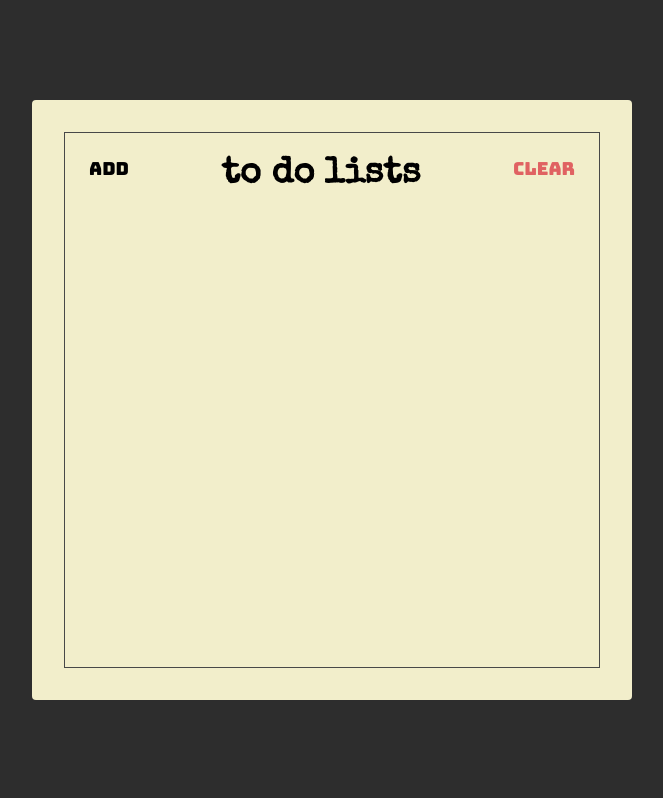
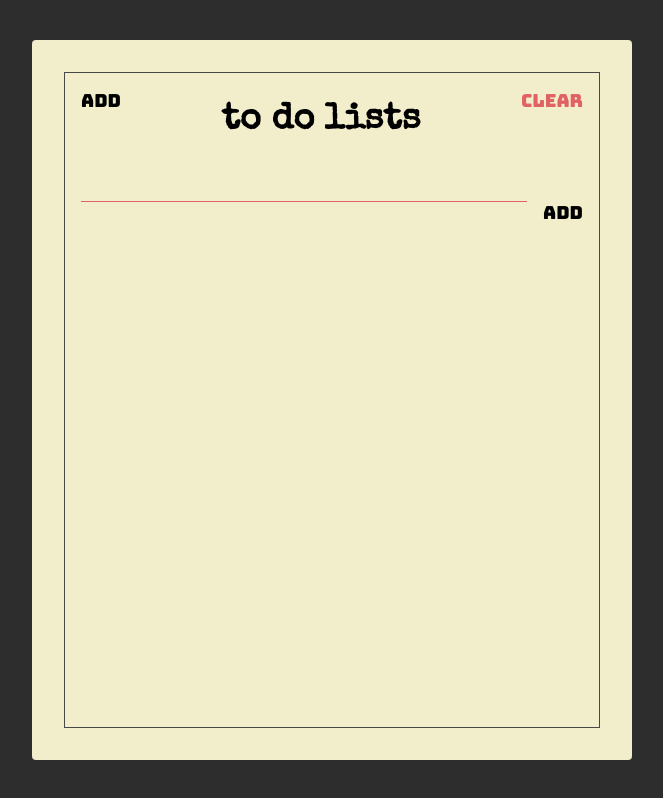
Before and after one commit to APPsZone/react-course-starter, a plain HTML site: page index.html in a window 1280 px wide. Shown: the whole page, without its empty margins (308-971 px from the left). Drawn offline with nearby package versions, Linux system fonts and the light colour scheme.

Commit message:
make Add Section

```diff
--- a/index.html
+++ b/index.html
@@ -16,11 +16,18 @@
   <body>
     <div class="container">
       <div class="frame">
-        <div class="header">
+        <section class="header">
           <button class="header-btn">Add</button>
           <h1 class="header-title">To Do Lists</h1>
           <button class="header-btn main-red-color">Clear</button>
-        </div>
+        </section>
+
+        <section class="add">
+          <form class="add-form">
+            <input type="text" class="add-input" />
+            <button class="add-btn">Add</button>
+          </form>
+        </section>
       </div>
     </div>
   </body>
--- a/style.css
+++ b/style.css
@@ -33,7 +33,7 @@
 
 .container {
   width: 600px;
-  height: 600px;
+  height: 720px;
   background-color: #f2eecb;
   border-radius: 4px;
 
@@ -65,9 +65,47 @@
   font-size: 1.8rem;
   font-family: "Bungee", sans-serif;
 
-  padding: 24px;
+  padding: 16px;
+  cursor: pointer;
 
   background: unset;
   border: unset;
   outline: unset;
 }
+
+.add {
+  padding: 16px;
+}
+
+.add-form {
+  display: flex;
+  align-items: flex-start;
+}
+
+.add-input {
+  background: unset;
+  border: unset;
+  padding: 0px 64px;
+
+  flex: 1;
+
+  border-bottom: 1px solid var(--main-red-color);
+  outline: unset;
+
+  font-family: "Special Elite", cursive;
+  font-size: 16px;
+  text-transform: lowercase;
+}
+
+.add-btn {
+  font-size: 1.8rem;
+  font-family: "Bungee", sans-serif;
+
+  padding: 16px;
+  padding-right: unset;
+  cursor: pointer;
+
+  background: unset;
+  border: unset;
+  outline: unset;
+}
```
